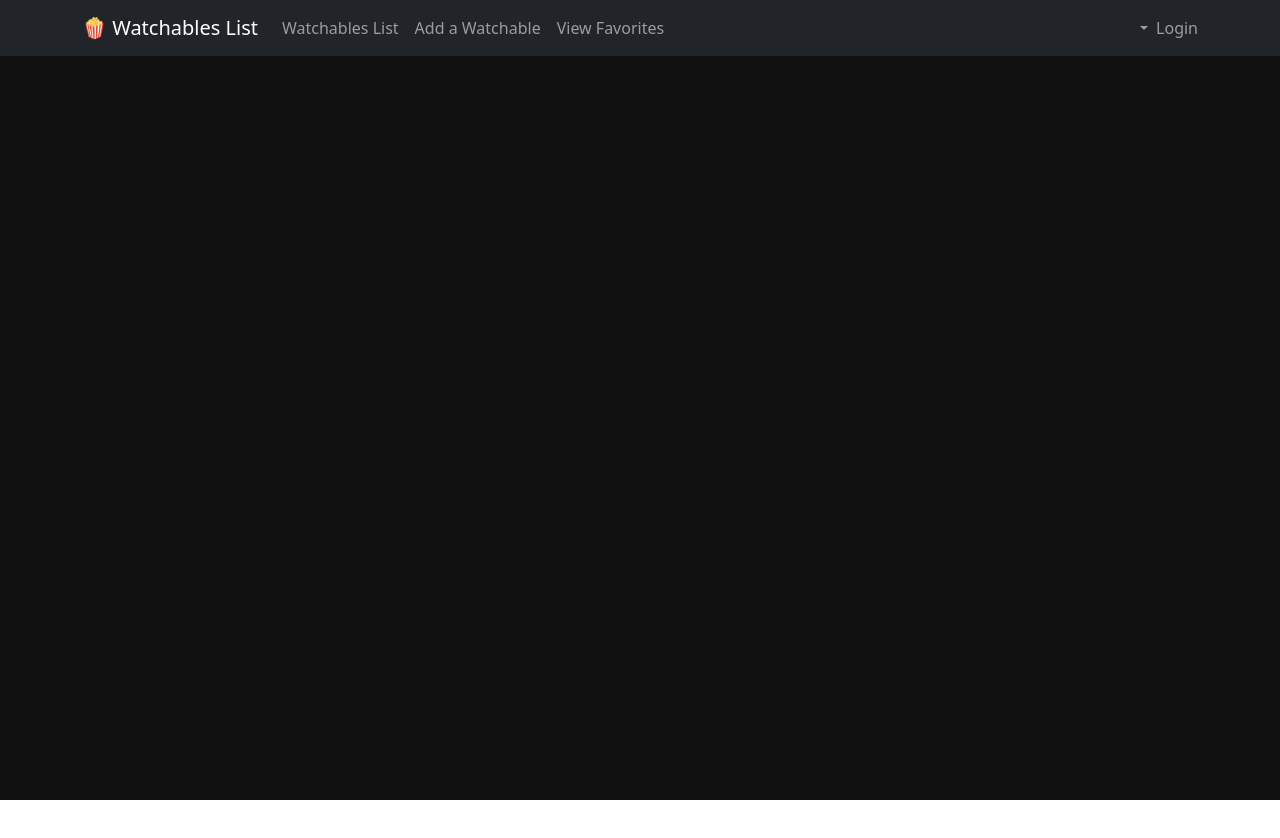
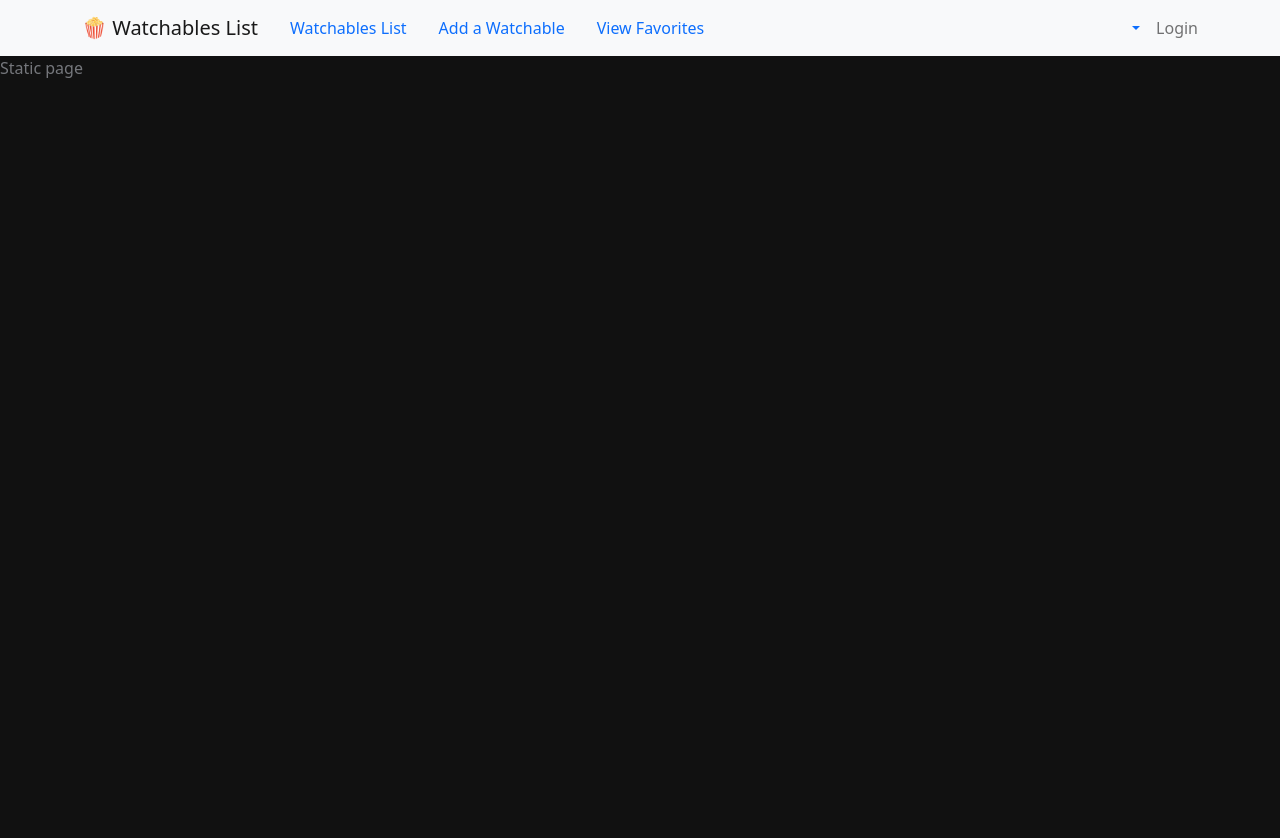
Before and after one commit to 8dot5/watchable-client, a React (Create React App) app: page / in a window 1280 px wide. Shown: the top 838 px of the page. Before the commit the page ends 800 px from the top, so only its background shows below. Built offline with nearby package versions, Linux system fonts and the light colour scheme; no server answers.

Commit message:
White nav

```diff
--- a/src/components/NavBar.js
+++ b/src/components/NavBar.js
@@ -6,9 +6,10 @@ const NavBar = ({ currentUser }) => {
 
   return (
         <div>
-            <Navbar fixed="top" collapseOnSelect expand="lg" bg="dark" variant="dark">
+            {/* <Navbar fixed="top" collapseOnSelect expand="md" bg="dark" variant="dark"> */}
+            <nav class="navbar navbar-expand-lg navbar-light bg-light">
             <Container>
-                {/* <Navbar.Brand href="#home">Watchables List</Navbar.Brand> */}
+
                 <Navbar.Brand href="/">🍿 Watchables List</Navbar.Brand>
                 <Navbar.Toggle aria-controls="responsive-navbar-nav" />
                 <Navbar.Collapse id="responsive-navbar-nav">
@@ -52,7 +53,8 @@ const NavBar = ({ currentUser }) => {
                     </Nav>
                 </Navbar.Collapse>
             </Container>
-            </Navbar>
+            {/* </Navbar> */}
+            </nav>
         </div>
     );
 };
```
